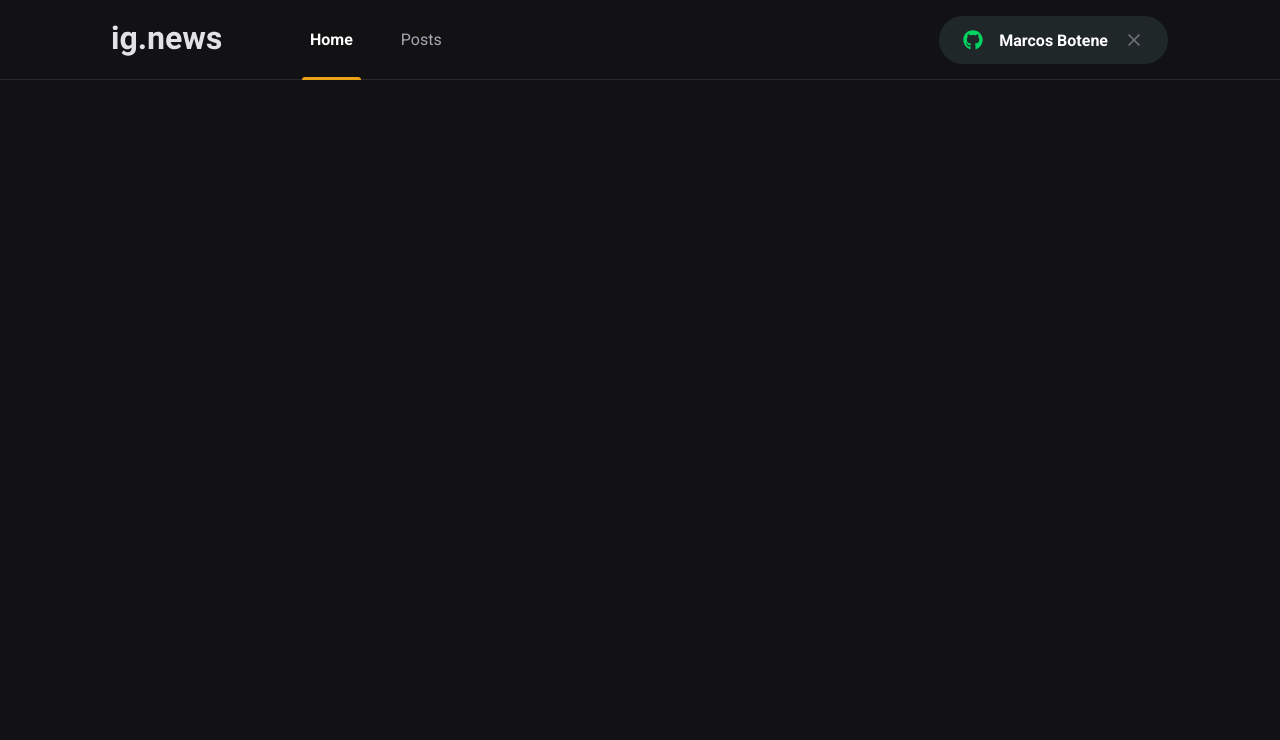
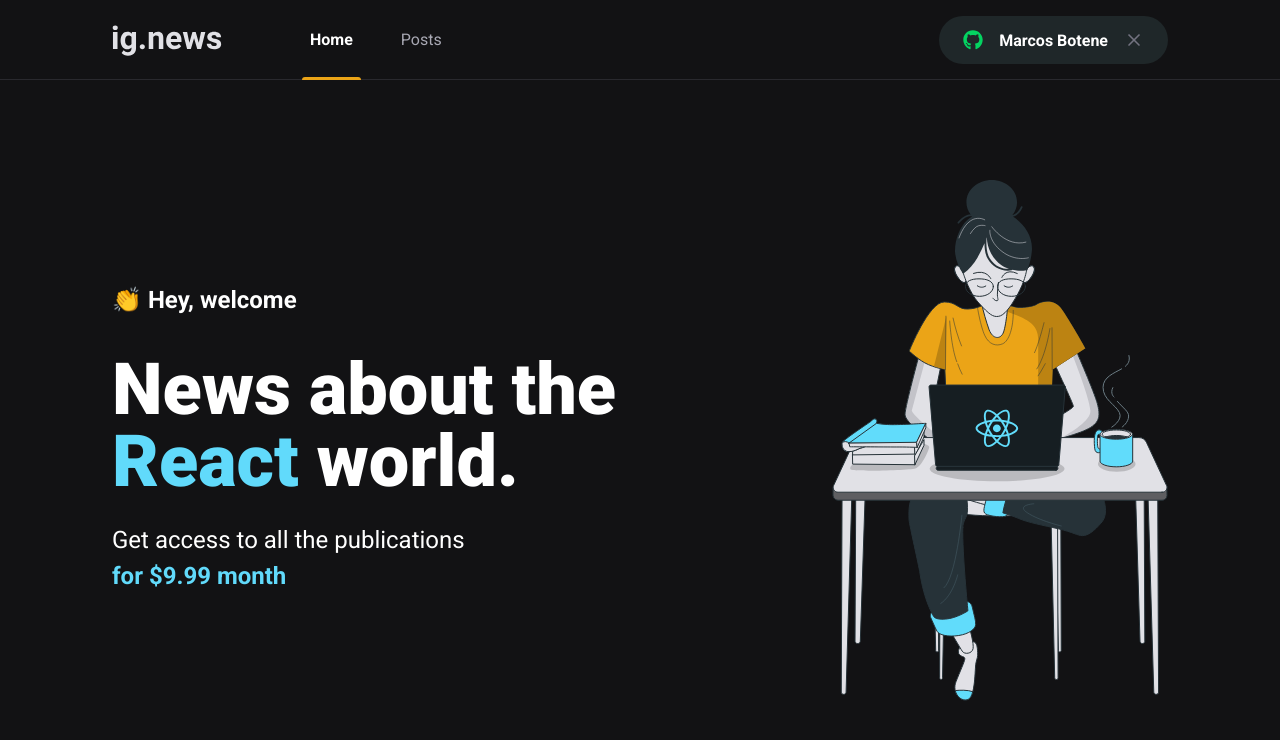
Before and after one commit to MarcosJBM/ignews, a Next.js app: page / in a window 1280 px wide. Shown: the top 740 px of the page. Built offline with nearby package versions, Linux system fonts and the light colour scheme.

Commit message:
feat: added content to home screen

```diff
--- /dev/null
+++ b/src/pages/home.module.scss
@@ -0,0 +1,45 @@
+.contentContainer {
+  display: flex;
+  align-items: center;
+  justify-content: space-between;
+
+  max-width: 1120px;
+  height: calc(100vh - 5rem);
+
+  margin: 0 auto;
+  padding: 0 2rem;
+}
+
+.hero {
+  max-width: 600px;
+
+  > span {
+    font-size: 1.5rem;
+    font-weight: bold;
+  }
+
+  h1 {
+    margin-top: 2.5rem;
+
+    font-size: 4.5rem;
+    font-weight: 900;
+    line-height: 4.5rem;
+
+    span {
+      color: var(--cyan-500);
+    }
+  }
+
+  p {
+    margin-top: 1.5rem;
+
+    font-size: 1.5rem;
+    line-height: 2.25rem;
+
+    span {
+      font-weight: bold;
+
+      color: var(--cyan-500);
+    }
+  }
+}
--- a/src/pages/index.tsx
+++ b/src/pages/index.tsx
@@ -1,4 +1,5 @@
 import Head from 'next/head';
+import styles from './home.module.scss';
 
 export default function Home() {
   return (
@@ -6,6 +7,23 @@
       <Head>
         <title>ig.news</title>
       </Head>
+
+      <main className={styles.contentContainer}>
+        <section className={styles.hero}>
+          <span>👏 Hey, welcome</span>
+
+          <h1>
+            News about the <span>React</span> world.
+          </h1>
+
+          <p>
+            Get access to all the publications <br />
+            <span>for $9.99 month</span>
+          </p>
+        </section>
+
+        <img src='/images/avatar.svg' alt='Girl coding' />
+      </main>
     </>
   );
 }
```
